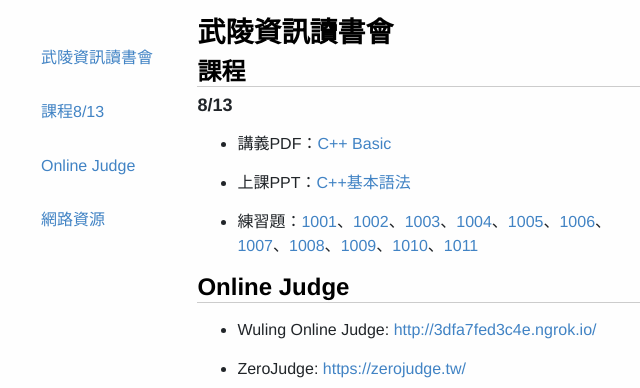
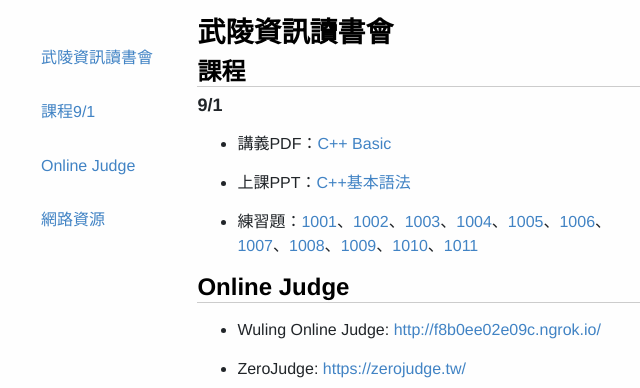
Before and after one commit to wulinginfor/wulinginfor.github.io, a plain HTML site: page index.html in a window 1280 px wide. Shown: the top 388 px of the page, 294-934 px from the left. Drawn offline with nearby package versions, Linux system fonts and the light colour scheme; files that its build step writes are made by us from their sources.

Commit message:
Site updated: Sat 05 Sep 2020 08:57:37 PM CST

```diff
--- a/index.html
+++ b/index.html
@@ -16,22 +16,22 @@
       <div class="span3"><ul class="nav nav-list">
     <li class="sidebar-header-1"><a href="#武陵資訊讀書會">武陵資訊讀書會</a></li>
     <li class="sidebar-header-2"><a href="#課程">課程</a></li>
-    <li class="sidebar-header-3"><a href="#8/13">8/13</a></li>
+    <li class="sidebar-header-3"><a href="#9/1">9/1</a></li>
     <li class="sidebar-header-2"><a href="#online-judge">Online Judge</a></li>
     <li class="sidebar-header-2"><a href="#網路資源">網路資源</a></li>
 </ul>
       </div>
       <div class="span9 main"><h1 id="武陵資訊讀書會"><a class="header-link" href="#武陵資訊讀書會"></a>武陵資訊讀書會</h1>
 <h2 id="課程"><a class="header-link" href="#課程"></a>課程</h2>
-<h3 id="8/13"><a class="header-link" href="#8/13"></a>8/13</h3>
+<h3 id="9/1"><a class="header-link" href="#9/1"></a>9/1</h3>
 <ul class="list">
 <li>講義PDF：<a href="https://github.com/jayin92/wulingInfor/raw/master/C%2B%2BBasic/C%2B%2BBasic.pdf">C++ Basic</a></li>
 <li>上課PPT：<a href="https://github.com/jayin92/wulingInfor/raw/master/C%2B%2BBasic/C%E5%9F%BA%E6%9C%AC%E8%AA%9E%E6%B3%95.pptx">C++基本語法</a></li>
-<li>練習題：<a href="http://3dfa7fed3c4e.ngrok.io/problem/1001">1001</a>、<a href="http://3dfa7fed3c4e.ngrok.io/problem/1002">1002</a>、<a href="http://3dfa7fed3c4e.ngrok.io/problem/1003">1003</a>、<a href="http://3dfa7fed3c4e.ngrok.io/problem/1004">1004</a>、<a href="http://3dfa7fed3c4e.ngrok.io/problem/1005">1005</a>、<a href="http://3dfa7fed3c4e.ngrok.io/problem/1006">1006</a>、<a href="http://3dfa7fed3c4e.ngrok.io/problem/1007">1007</a>、<a href="http://3dfa7fed3c4e.ngrok.io/problem/1008">1008</a>、<a href="http://3dfa7fed3c4e.ngrok.io/problem/1009">1009</a>、<a href="http://3dfa7fed3c4e.ngrok.io/problem/1010">1010</a>、<a href="http://3dfa7fed3c4e.ngrok.io/problem/1011">1011</a></li>
+<li>練習題：<a href="http://f8b0ee02e09c.ngrok.io/problem/1001">1001</a>、<a href="http://f8b0ee02e09c.ngrok.io/problem/1002">1002</a>、<a href="http://f8b0ee02e09c.ngrok.io/problem/1003">1003</a>、<a href="http://f8b0ee02e09c.ngrok.io/problem/1004">1004</a>、<a href="http://f8b0ee02e09c.ngrok.io/problem/1005">1005</a>、<a href="http://f8b0ee02e09c.ngrok.io/problem/1006">1006</a>、<a href="http://f8b0ee02e09c.ngrok.io/problem/1007">1007</a>、<a href="http://f8b0ee02e09c.ngrok.io/problem/1008">1008</a>、<a href="http://f8b0ee02e09c.ngrok.io/problem/1009">1009</a>、<a href="http://f8b0ee02e09c.ngrok.io/problem/1010">1010</a>、<a href="http://f8b0ee02e09c.ngrok.io/problem/1011">1011</a></li>
 </ul>
 <h2 id="online-judge"><a class="header-link" href="#online-judge"></a>Online Judge</h2>
 <ul class="list">
-<li>Wuling Online Judge: <a href="http://3dfa7fed3c4e.ngrok.io/">http://3dfa7fed3c4e.ngrok.io/</a></li>
+<li>Wuling Online Judge: <a href="http://f8b0ee02e09c.ngrok.io/">http://f8b0ee02e09c.ngrok.io/</a></li>
 <li>ZeroJudge: <a href="https://zerojudge.tw/">https://zerojudge.tw/</a></li>
 <li>TIOJ: <a href="https://tioj.ck.tp.edu.tw/">https://tioj.ck.tp.edu.tw/</a></li>
 <li>AtCoder: <a href="https://atcoder.jp/">https://atcoder.jp/</a></li>
```
Also changed, not shown: 1 other file.
